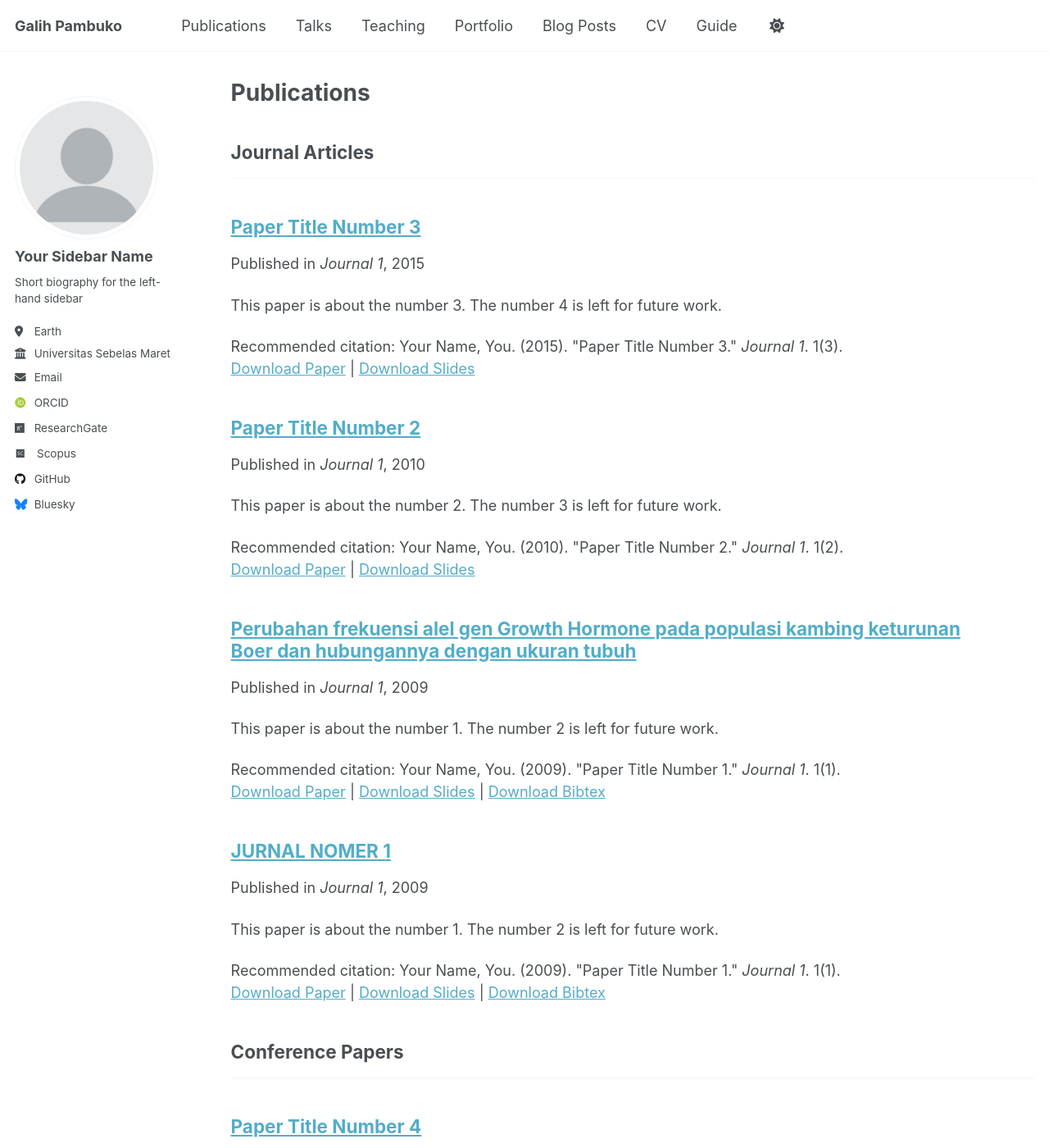
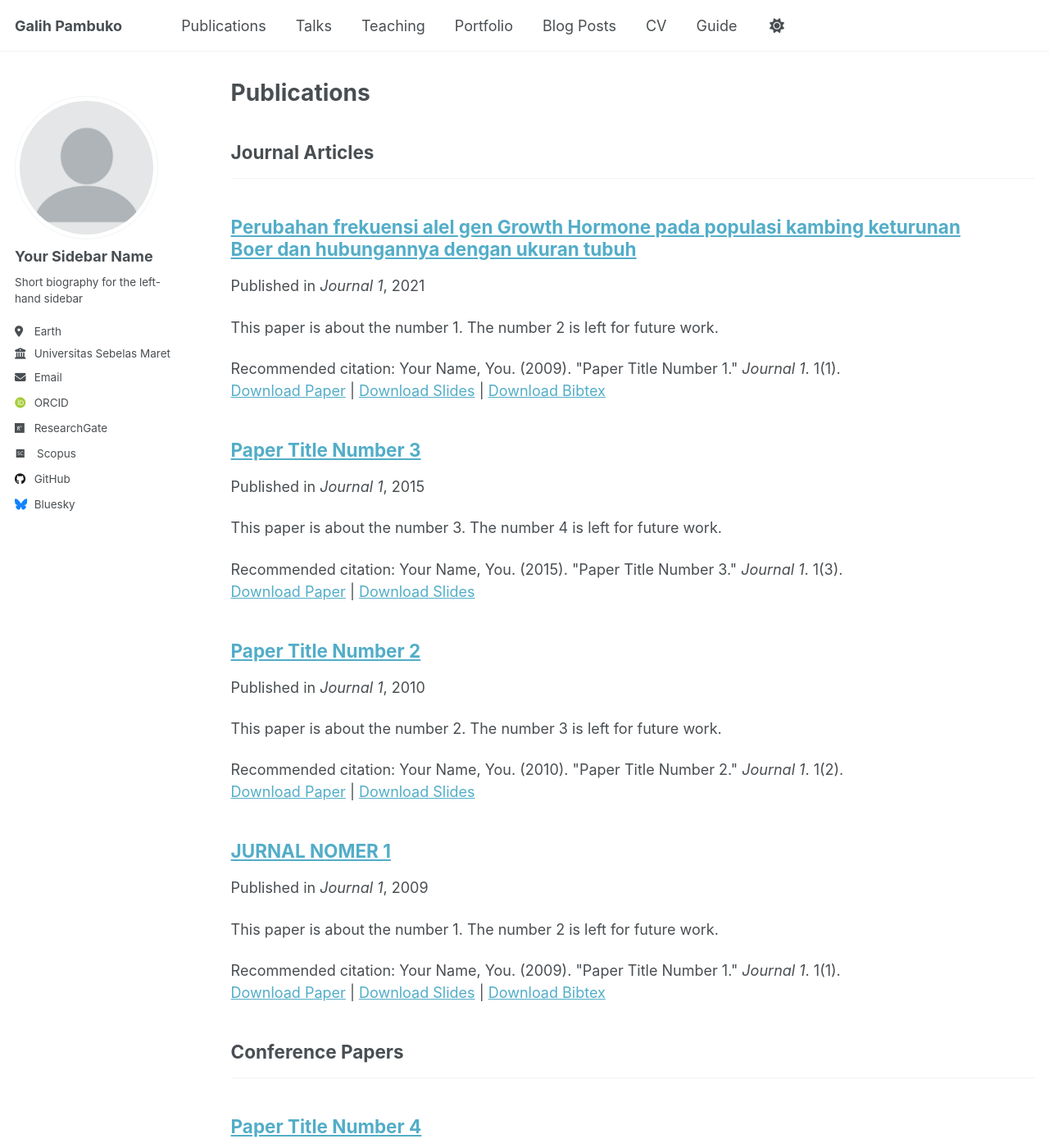
Before and after one commit to gpambuko/CV, a Jekyll site: the page built from _pages/publications.html, in a window 1280 px wide and 1400 px high. Shown: the whole window at 82% size. Built offline with Jekyll 4.4.1, drawn with Linux system fonts in a browser that asks for light colours; some web fonts are replaced.

Commit message:
edit paper 1

```diff
--- a/_publications/2021-06-01-paper-title-number-1.md
+++ b/_publications/2021-06-01-paper-title-number-1.md
@@ -4,7 +4,7 @@ collection: publications
 category: manuscripts
 permalink: /publication/2021-06-01-paper-title-number-1
 excerpt: 'This paper is about the number 1. The number 2 is left for future work.'
-date: 2009-10-01
+date: 2021-06-01
 venue: 'Journal 1'
 slidesurl: 'http://academicpages.github.io/files/slides1.pdf'
 paperurl: 'http://academicpages.github.io/files/paper1.pdf'
```
